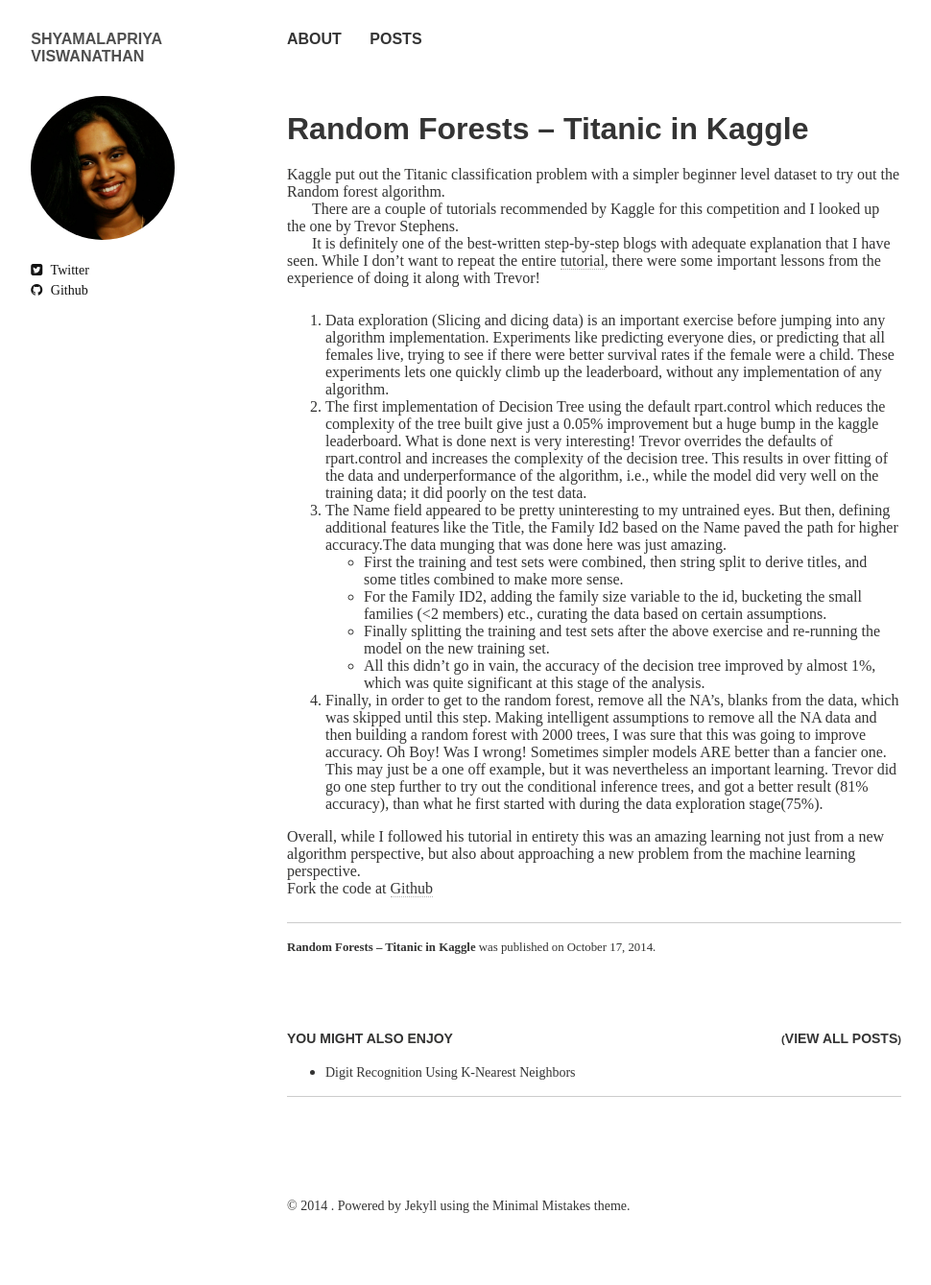
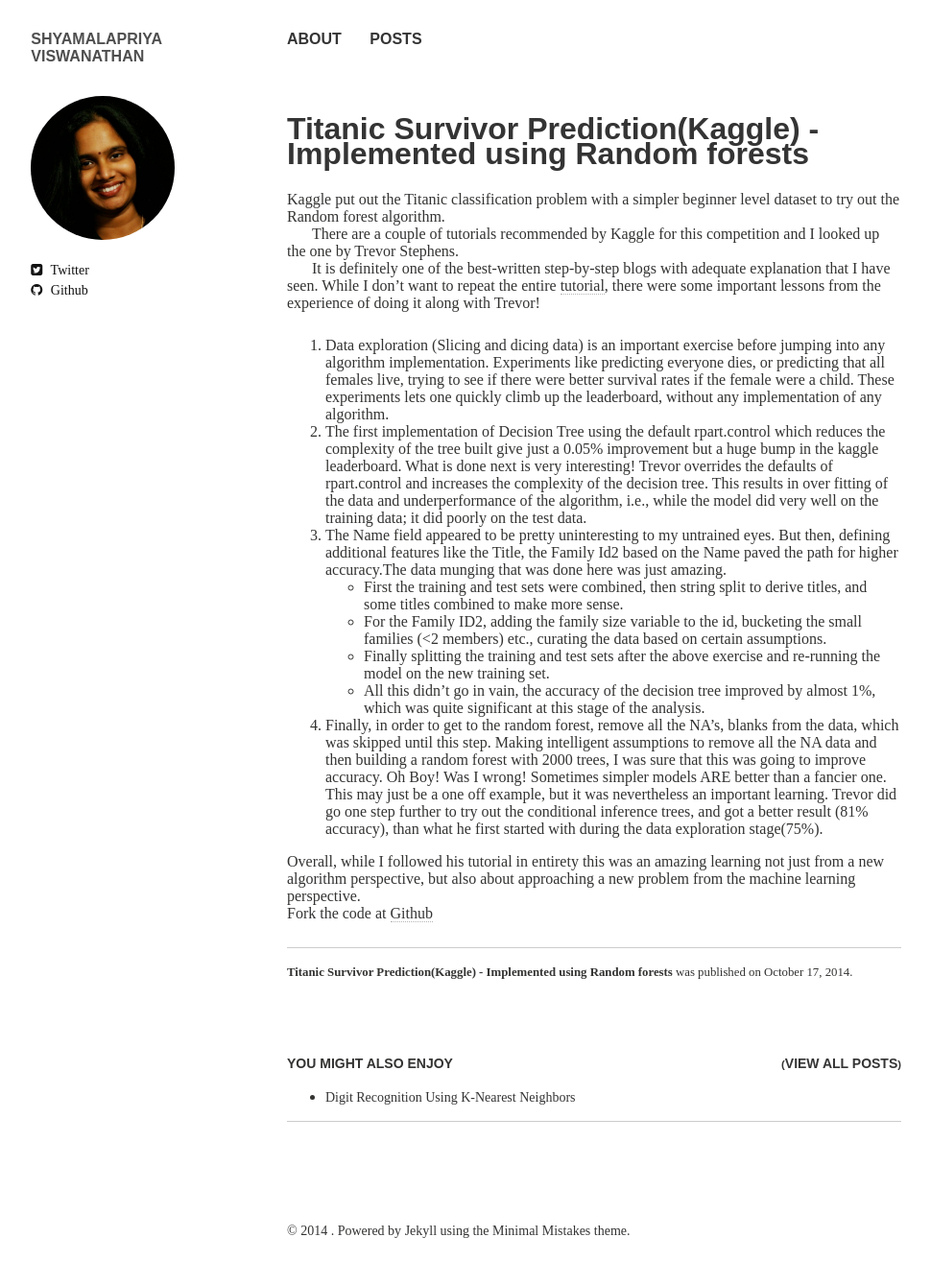
Before and after one commit to shyamalapriya/shyamalapriya.github.io, a Jekyll site: the page built from _posts/2014-10-17-random-forests-titanic-in-kaggle.md, in a window 1280 px wide. Shown: the whole page at 96% size, without its empty margins (21-991 px from the left). Built offline with Jekyll 4.4.1, drawn with Linux system fonts in a browser that asks for light colours; nearby versions of some CDN libraries; some web fonts are replaced; before the commit the page ends 1313 px from its top, so only the background shows below that.

Commit message:
updated title

```diff
--- a/_posts/2014-10-17-random-forests-titanic-in-kaggle.md
+++ b/_posts/2014-10-17-random-forests-titanic-in-kaggle.md
@@ -1,6 +1,6 @@
 ---
 layout: post
-title: "Random Forests – Titanic in Kaggle"
+title: "Titanic Survivor Prediction(Kaggle) - Implemented using Random forests"
 modified:
 categories:
 excerpt:
```
